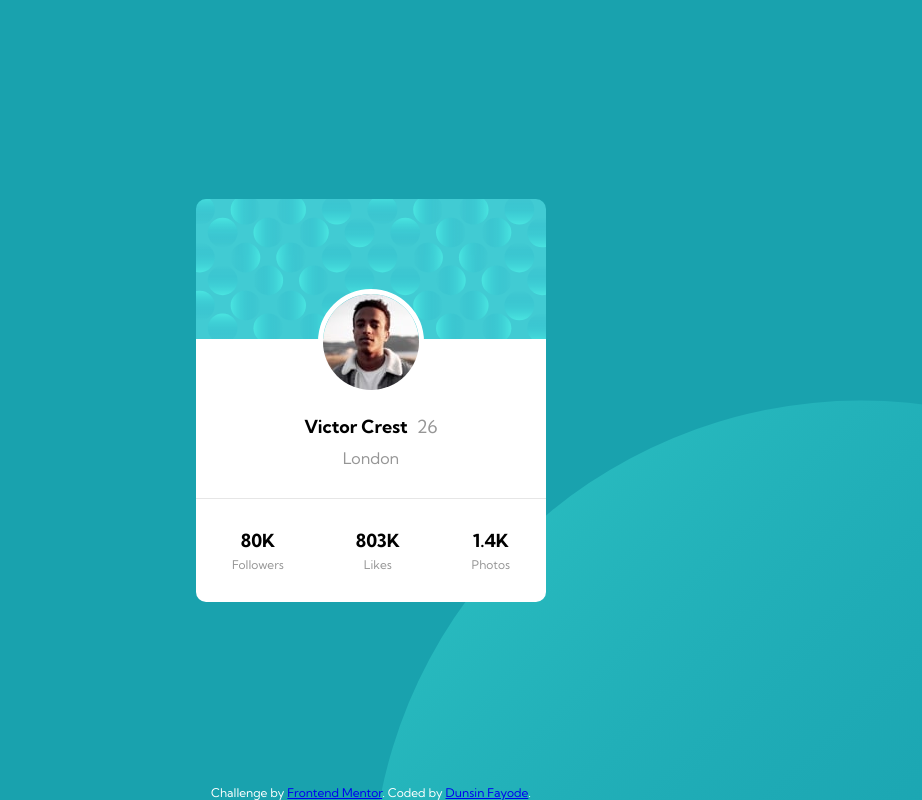
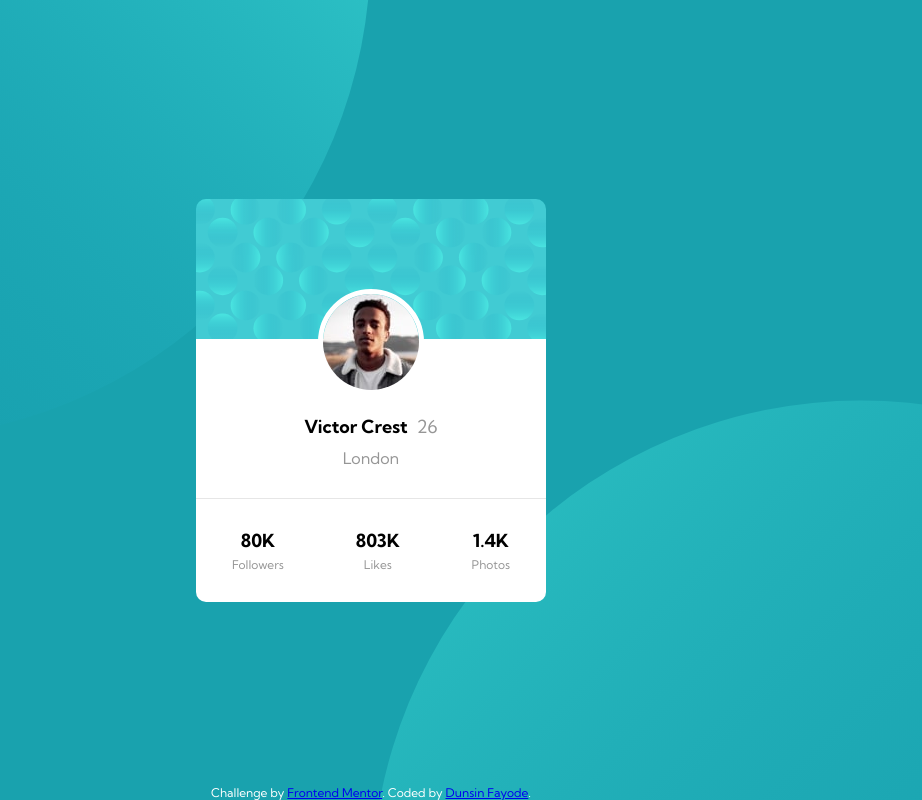
Before and after one commit to Phadate/Profile-card, a plain HTML site: page index.html in a window 1280 px wide. Shown: the whole page, without its empty margins (269-1191 px from the left). Drawn offline with Linux system fonts and the light colour scheme.

Commit message:
Update style.css

```diff
--- a/style.css
+++ b/style.css
@@ -17,8 +17,8 @@
 }
 
 .container {
-    background: url(../profile-card-component-main/images/bg-pattern-top.svg) no-repeat right 50vw bottom 45vh,
-    url(images/bg-pattern-bottom.svg) no-repeat left 50vw top 50vh;
+    background: url(Images/bg-pattern-top.svg) no-repeat right 50vw bottom 45vh,
+    url(Images/bg-pattern-bottom.svg) no-repeat left 50vw top 50vh;
     background-color: hsl(185, 75%, 39%);
 }
 
```
